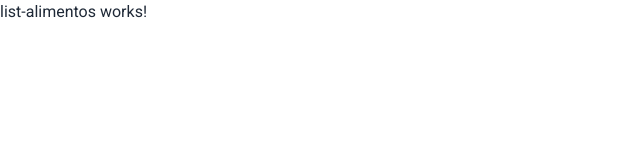
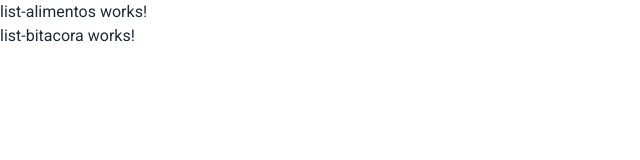
Before and after one commit to EGAMAGZ/diet-widget, an Angular app: page / in a window 1280 px wide. Shown: the top 160 px of the page, without its empty margins (0-640 px from the left). Built offline with nearby package versions, Linux system fonts and the light colour scheme.

Commit message:
feat:component list bitacora

```diff
--- a/src/app/app.component.html
+++ b/src/app/app.component.html
@@ -1,4 +1,5 @@
 <div data-theme="ligth">
-<!--  <router-outlet/>-->
-<app-list-alimentos></app-list-alimentos>
+  <!--  <router-outlet/>-->
+  <app-list-alimentos></app-list-alimentos>
+  <app-list-bitacora></app-list-bitacora>
 </div>
--- a/src/app/app.component.ts
+++ b/src/app/app.component.ts
@@ -1,11 +1,12 @@
 import { Component } from '@angular/core';
 import { RouterOutlet } from '@angular/router';
 import {ListAlimentosComponent} from "@/app/shared/components/list-alimentos/list-alimentos.component";
+import {ListBitacoraComponent} from "@/app/shared/components/list-bitacora/list-bitacora.component";
 
 @Component({
   selector: 'app-root',
   standalone: true,
-  imports: [RouterOutlet, ListAlimentosComponent],
+  imports: [RouterOutlet, ListAlimentosComponent, ListBitacoraComponent],
   templateUrl: './app.component.html',
   styleUrl: './app.component.scss'
 })
--- /dev/null
+++ b/src/app/shared/components/list-bitacora/list-bitacora.component.html
@@ -0,0 +1 @@
+<p>list-bitacora works!</p>
```
Also changed, not shown: src/app/shared/components/list-bitacora/list-bitacora.component.ts (added, +12 -0 lines), src/app/shared/components/list-bitacora/list-bitacora.component.scss (added), 1 other file (tests, documents, lock files or other folders).
